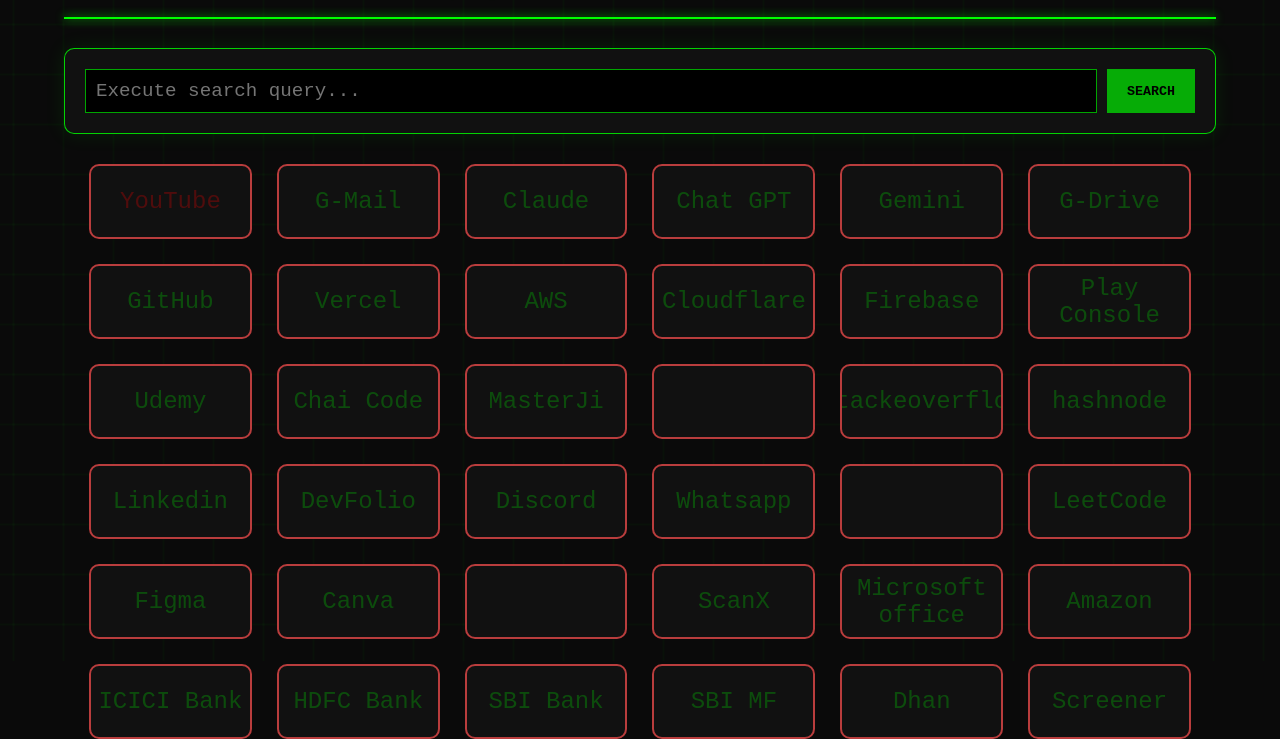
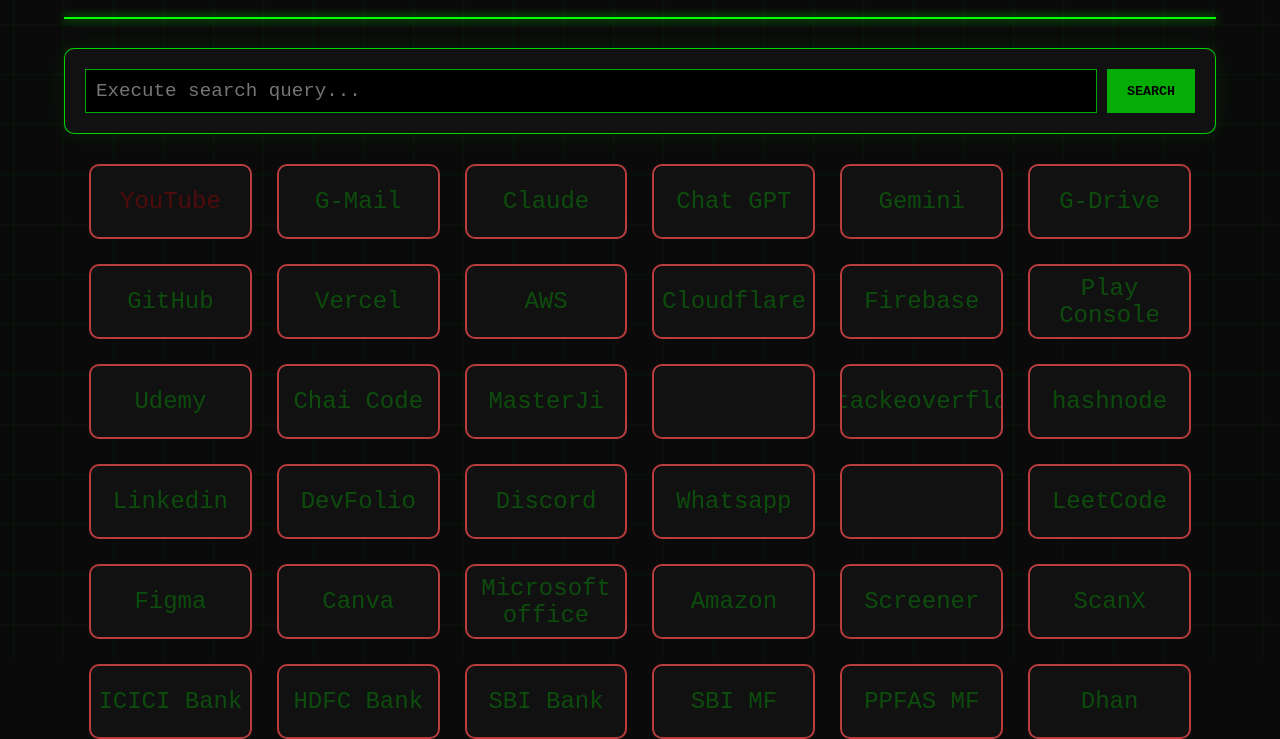
Before and after one commit to harshil-prajapati/browser-homepage, a plain HTML site: page index.html in a window 1280 px wide. Shown: the part 139-878 px from the top of the page. Drawn offline with Linux system fonts and the light colour scheme.

Commit message:
Update links in index.html for shortcuts

```diff
--- a/index.html
+++ b/index.html
@@ -56,17 +56,17 @@
             <!-- 5 -->
             <a href="https://www.figma.com/" class="shortcut" target="_blank">Figma</a>
             <a href="https://www.canva.com/" class="shortcut" target="_blank">Canva</a>
-            <a href="" class="shortcut" target="_blank"></a>
-            <a href="https://scanx.trade/" class="shortcut" target="_blank">ScanX</a>
             <a href="https://office.com/" class="shortcut" target="_blank">Microsoft office</a>
             <a href="https://www.amazon.in/" class="shortcut" target="_blank">Amazon</a>
+            <a href="https://www.screener.in/" class="shortcut" target="_blank">Screener</a>
+            <a href="https://scanx.trade/" class="shortcut" target="_blank">ScanX</a>
             <!-- 6 -->
             <a href="https://retailnetbanking.icici.bank.in/login-page" class="shortcut" target="_blank">ICICI Bank</a>
             <a href="https://now.hdfc.bank.in/" class="shortcut" target="_blank">HDFC Bank</a>
             <a href="https://retail.onlinesbi.sbi/retail/login.htm" class="shortcut" target="_blank">SBI Bank</a>
             <a href="https://online.sbimf.com/login" class="shortcut" target="_blank">SBI MF</a>
+            <a href="https://selfinvest.ppfas.com/" class="shortcut" target="_blank">PPFAS MF</a>
             <a href="https://web.dhan.co/" class="shortcut" target="_blank">Dhan</a>
-            <a href="https://www.screener.in/" class="shortcut" target="_blank">Screener</a>
         </div>
     </div>
 </body>
```
